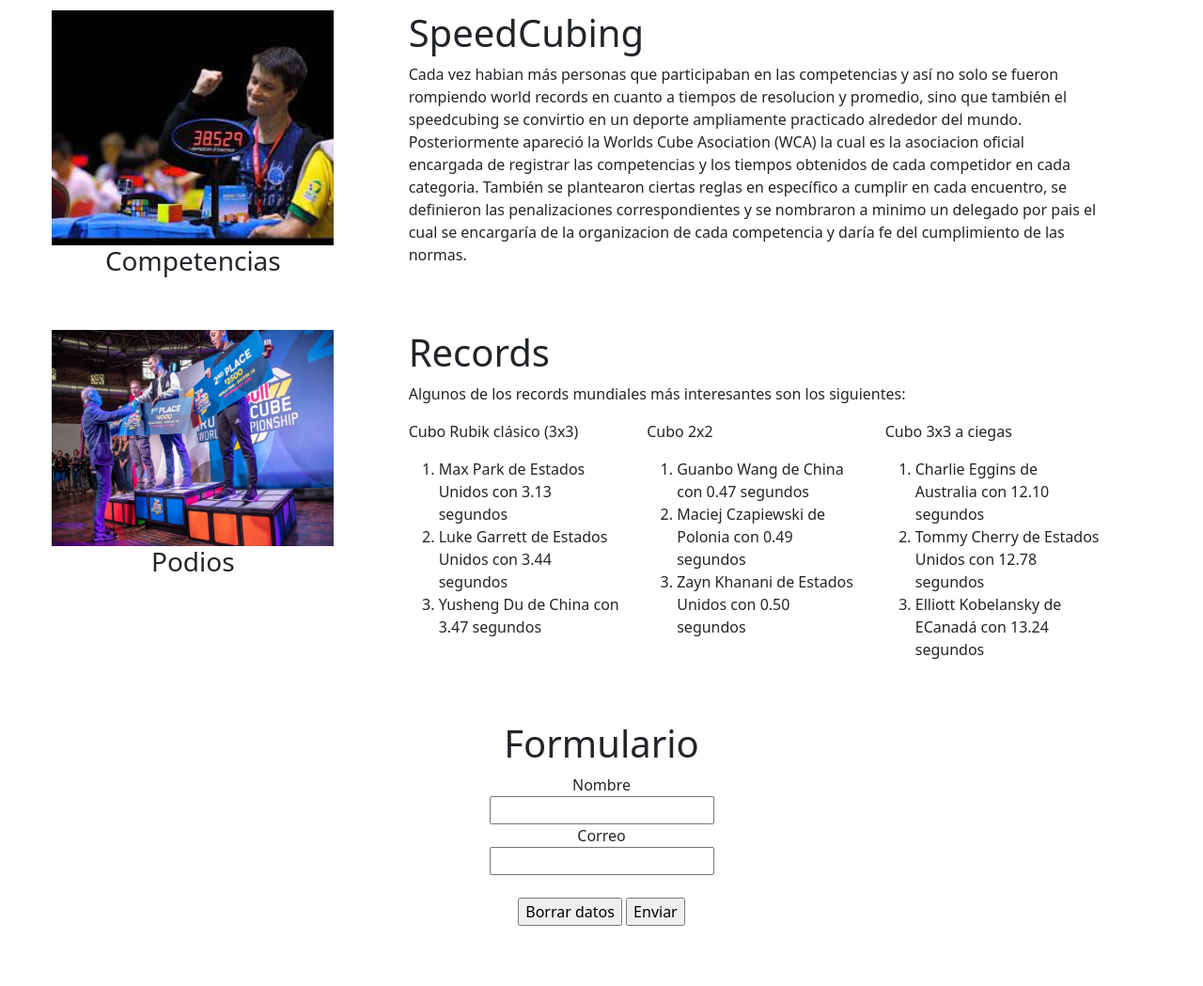
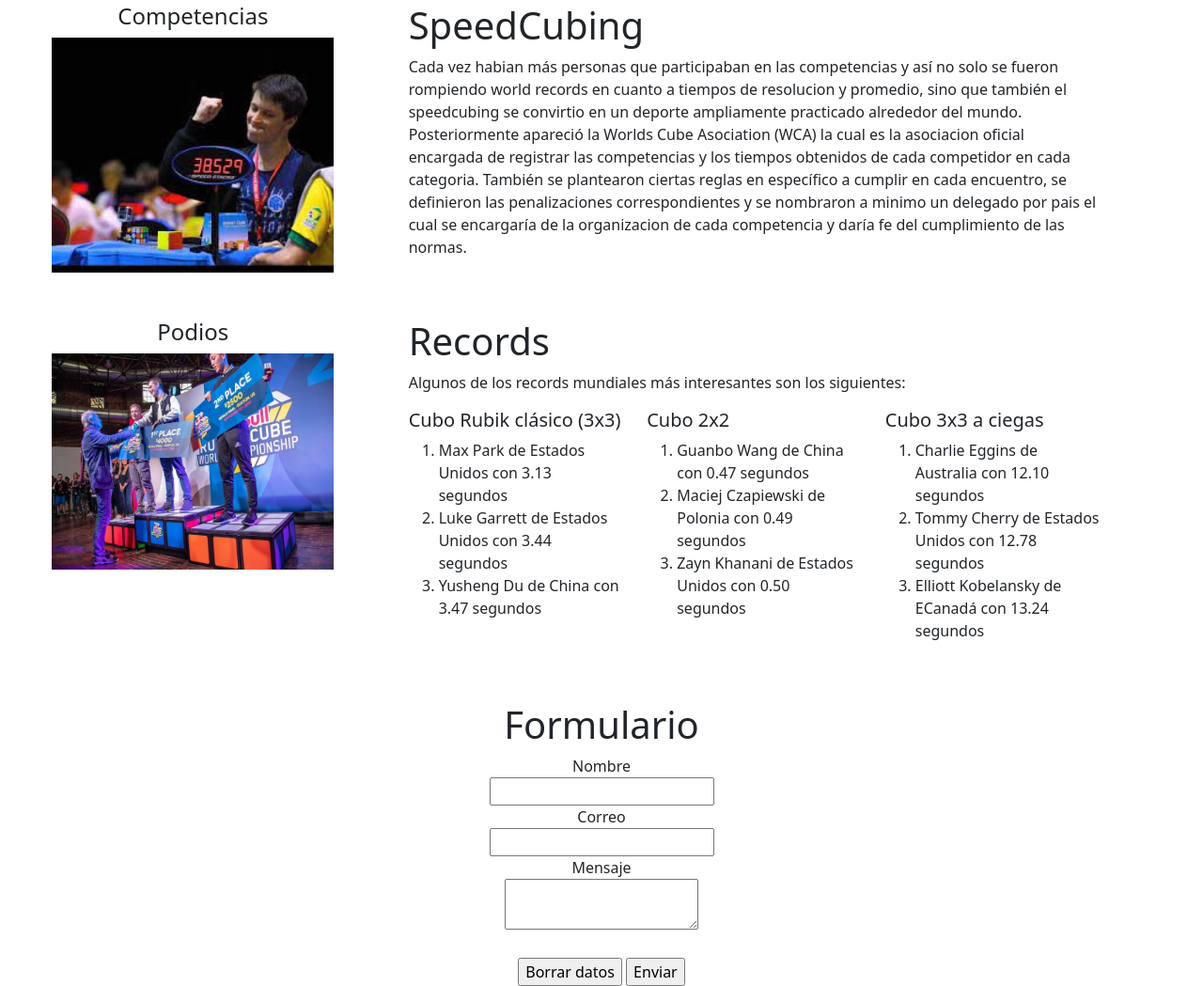
Before and after one commit to sarabemora/Taller_HTML_CSS_BootStrap, a plain HTML site: page Taller_HTML/index.html in a window 1280 px wide. Shown: the part 911-1960 px from the top of the page at 94% size. Before the commit the page ends 1896 px from the top, so only its background shows below. Drawn offline with nearby package versions, Linux system fonts and the light colour scheme; a script that the page names is missing.

Commit message:
inicio css

```diff
--- a/Taller_HTML/index.html
+++ b/Taller_HTML/index.html
@@ -60,8 +60,9 @@
     <div class="row">
 
         <div class="col-12 col-md-4 text-center">
+            <h4>Erno Rubik</h4>
             <img src="./img/erno.jpg" width="300" height="300">
-            <h3>Erno Rubik</h3>
+
         </div>
 
         <div class="col-12 col-md-7 text-left">
@@ -84,8 +85,9 @@
     <div class="row">
 
         <div class="col-12 col-md-4 text-center">
+            <h4>Mecanismo interno</h4>
             <img src="./img/mecanismo-cubo.jpg" width="300" height="250">
-            <h3>Mecanismo interno</h3>
+
 
         </div>
         <div class="col-12 col-md-7 text-left">
@@ -106,8 +108,9 @@
     <div class="row">
 
         <div class="col-12 col-md-4 text-center">
+            <h4>Competencias</h4>
             <img src="./img/competencia.jpg" width="300" height="250">
-            <h3>Competencias</h3>
+
 
         </div>
 
@@ -129,8 +132,9 @@
     <div class="row">
 
         <div class="col-12 col-md-4 text-center">
+            <h4>Podios</h4>
             <img src="./img/records.jpg" width="300" height="230">
-            <h3>Podios</h3>
+
 
         </div>
 
@@ -142,9 +146,7 @@
 
             <div class="row">
                 <div class="col-7 col-md-4">
-                    <p>
-                        Cubo Rubik clásico (3x3)
-                    </p>
+                    <h5>Cubo Rubik clásico (3x3)</h5>
                     <ol>
                         <li>Max Park de Estados Unidos con 3.13 segundos</li>
                         <li>Luke Garrett de Estados Unidos con 3.44 segundos</li>
@@ -153,9 +155,7 @@
                 </div>
 
                 <div class="col-7 col-md-4">
-                    <p>
-                        Cubo 2x2
-                    </p>
+                    <h5>Cubo 2x2</h5>
                     <ol>
                         <li>Guanbo Wang de China con 0.47 segundos</li>
                         <li>Maciej Czapiewski de Polonia con 0.49 segundos</li>
@@ -164,9 +164,7 @@
                 </div>
 
                 <div class="col-7 col-md-4">
-                    <p>
-                        Cubo 3x3 a ciegas
-                    </p>
+                    <h5>Cubo 3x3 a ciegas</h5>
                     <ol>
                         <li>Charlie Eggins de Australia con 12.10 segundos</li>
                         <li>Tommy Cherry de Estados Unidos con 12.78 segundos</li>
@@ -197,6 +195,12 @@
             </div>
 
             <div>
+                <label for="mensaje">Mensaje</label>
+                <br/>
+                <textarea id="mensaje"></textarea>
+            </div>
+
+            <div>
                 <br/>
                 <input type="reset" value="Borrar datos">
                 <input type="submit" value="Enviar">
--- a/Taller_HTML/main.css
+++ b/Taller_HTML/main.css
@@ -0,0 +1,3 @@
+h1 {
+    color:blue;
+}
```
